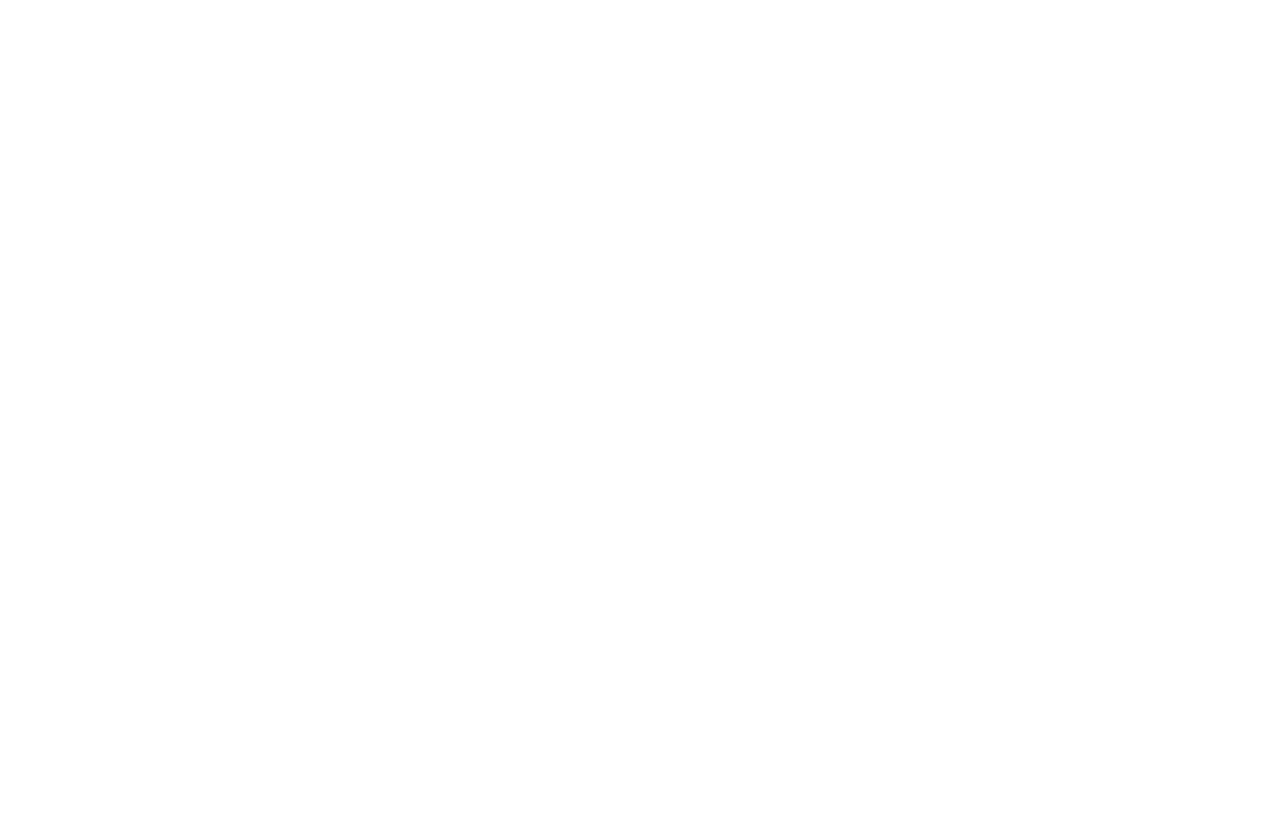
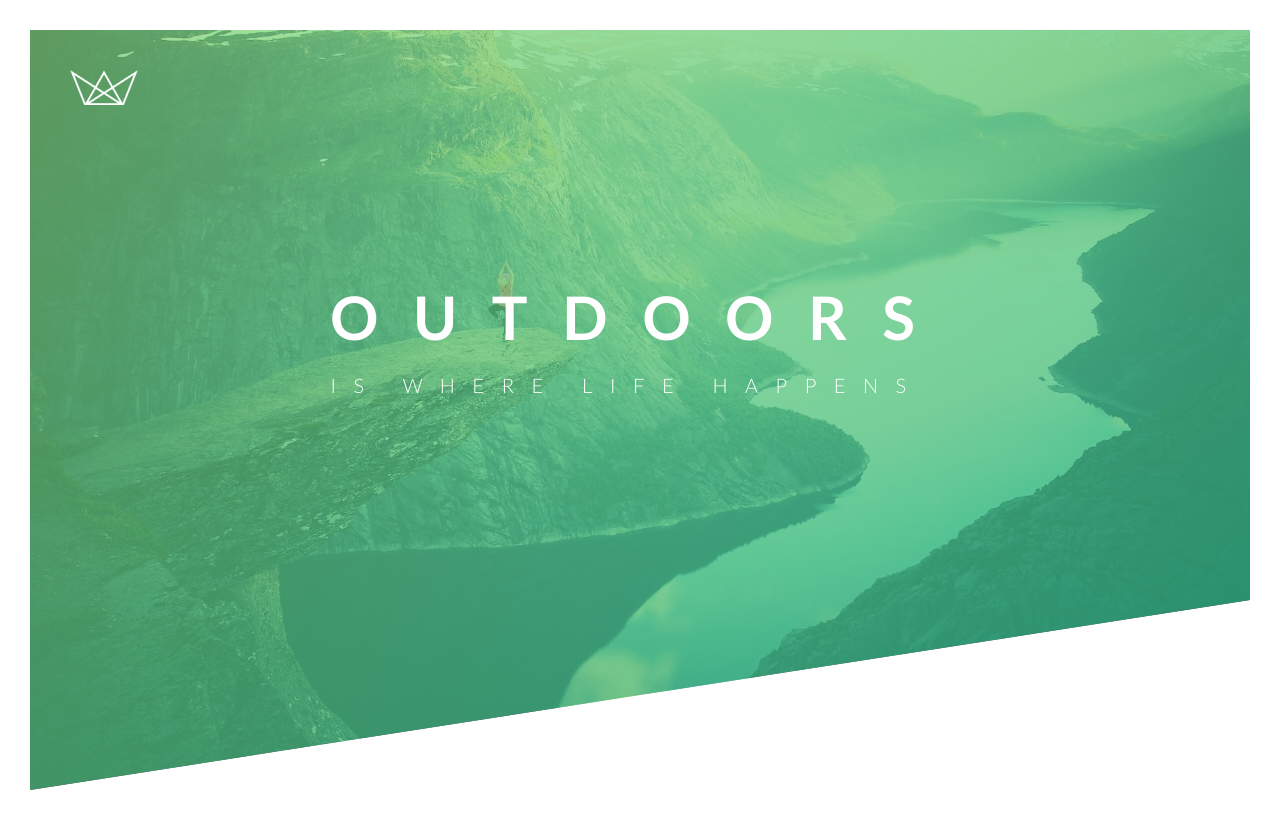
Before and after one commit to mvsteenb/udemy-css-sass, a plain HTML site: page Natours/mario/index.html in a window 1280 px wide. Drawn offline with Linux system fonts and the light colour scheme; files that its build step writes are made by us from their sources.

Commit message:
implemented animations

```diff
--- a/Natours/mario/css/style.css
+++ b/Natours/mario/css/style.css
@@ -6,3 +6,88 @@ Medium green: #55c57a
 Dark green: #28b485
 
 */
+
+* {
+  margin: 0;
+  padding: 0;
+  box-sizing: border-box;                                   /* no screen borders */
+}
+
+body {
+  font-family: "Lato", sans-serif;
+  font-weight: 400;
+  font-size: 16px;
+  line-height: 1.7;
+  color: #777;
+  padding: 30px;
+}
+
+.header {
+  position: relative;
+  height: 95vh;                                             /* 95% of the viewport height */
+  background-image:
+    linear-gradient(
+      to right bottom,
+      #7ed56fad,
+      #28b485c4
+    ),
+    url("../img/hero.jpg");
+  background-size: cover;                                   /* fit 100% of element */
+  background-position: top;                                 /* image stays always at the top */
+  clip-path: polygon(0 0, 100% 0, 100% 75%, 0 100%);        /* you can use the clippy tool for this */
+}
+
+.logo-box {
+  position: absolute;
+  left: 40px;                                               /* from the relative parent */
+  top: 40px;
+}
+
+.logo {
+  height: 35px;
+}
+
+.text-box {
+  position: absolute;
+  top: 40%;
+  left: 50%;
+  transform: translate(-50%, -50%);                        /* put this box in the center */
+}
+
+.heading-primary {
+  color: #fff;
+  text-transform: uppercase;
+}
+
+.heading-primary-main {
+  display: block;                                           /* use 100% full width */
+  font-size: 60px;
+  font-weight: 700;
+  letter-spacing: 35px;
+
+  animation-name: moveInLeft;
+  animation-duration: 1s;
+}
+
+.heading-primary-sub {
+  display: block;                                           /* use 100% full width */
+  font-size: 20px;
+  font-weight: 300;
+  letter-spacing: 17.4px;
+}
+
+@keyframes moveInLeft {
+  0% {                                                      /* use only 2 properties for performance */
+    opacity: 0;
+    transform: translateX(-100px);
+  }
+
+  80% {
+    transform: translateX(10px);                            /* move a bit more to the right */
+  }
+
+  100% {
+    opacity: 1;
+    transform: translate(0);
+  }
+}
--- a/Natours/mario/index.html
+++ b/Natours/mario/index.html
@@ -13,7 +13,16 @@
         <title>Natours | Exciting tours for adventurous people</title>
     </head>
     <body>
-
-
+      <header class="header">
+        <div class="logo-box">
+          <img src="img/logo-white.png" alt="Logo" class="logo"/>
+        </div>
+        <div class="text-box">
+          <h1 class="heading-primary">     <!-- important for SEO (website title) -->
+            <span class="heading-primary-main">OUTDOORS</span>
+            <span class="heading-primary-sub">is where life happens</span>
+          </h1>
+        </div>
+      </header>
     </body>
 </html>
```
